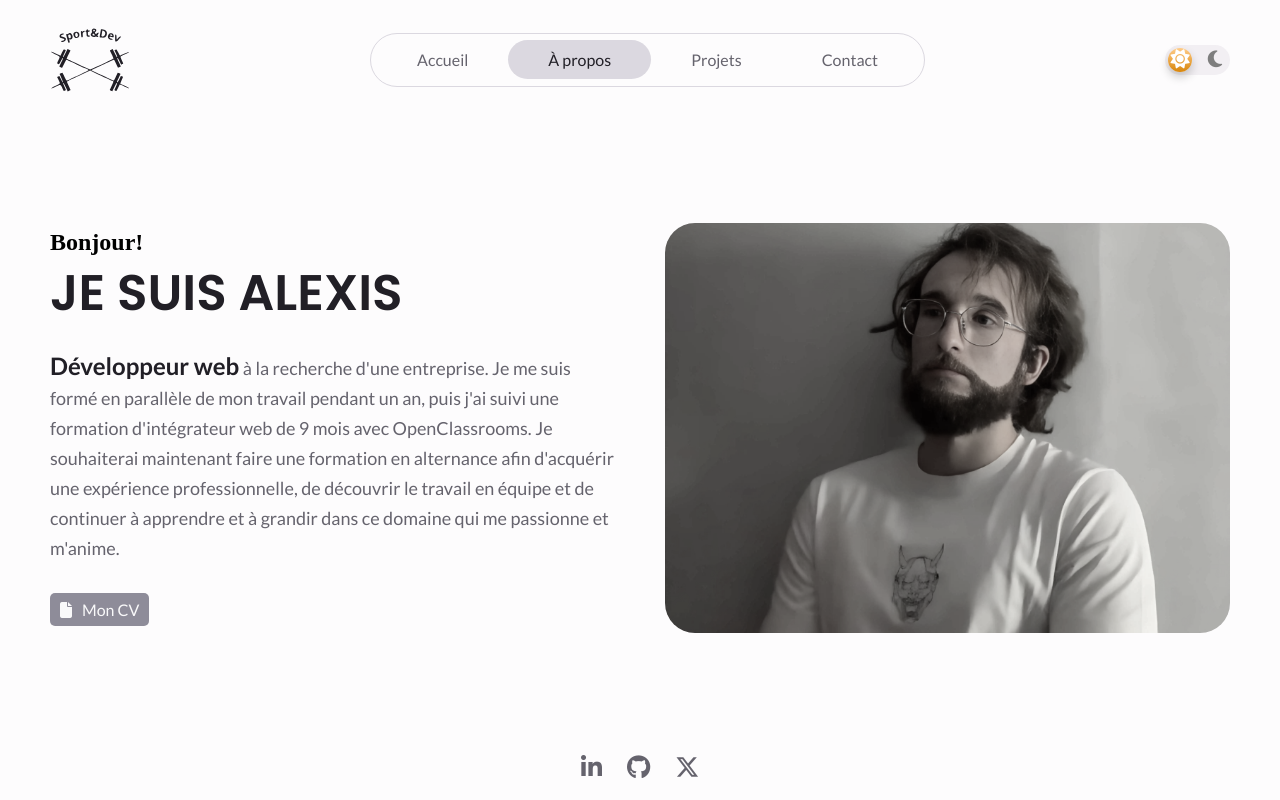
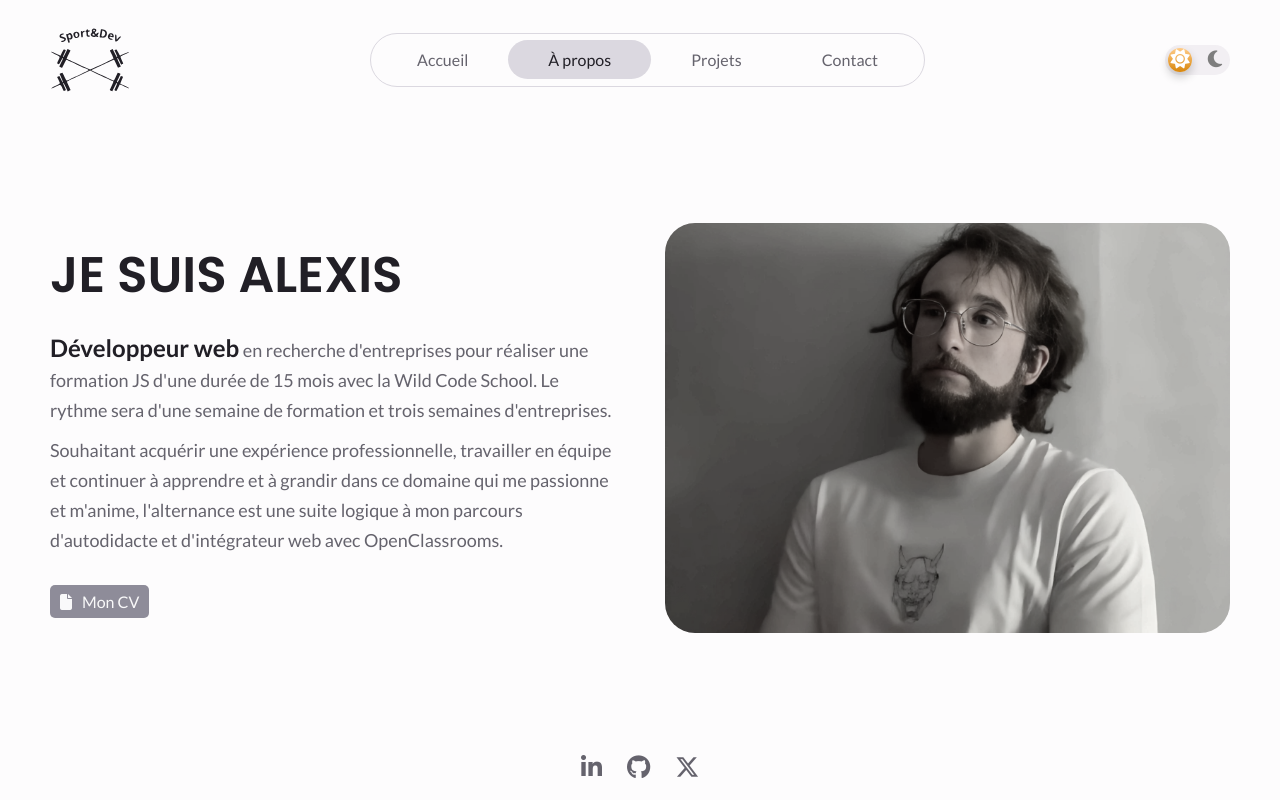
Before and after one commit to AlexDDevv/Portfolio-v3, a React (Vite) app: page /about in a window 1280 px wide. Built offline with nearby package versions, Linux system fonts and the light colour scheme.

Commit message:
Improve my presentation

```diff
--- a/src/pages/About.jsx
+++ b/src/pages/About.jsx
@@ -7,10 +7,12 @@ const About = () => {
         <main className="main-about">
             <div className="about-container">
                 <section className="about-me">
-                    <h1 className="hello">Bonjour!</h1>
-                    <h2 className='name'>Je suis Alexis</h2>
+                    <h1 className='name'>Je suis Alexis</h1>
                     <p className="description">
-                        <strong>Développeur web</strong> à la recherche d'une entreprise. Je me suis formé en parallèle de mon travail pendant un an, puis j'ai suivi une formation d'intégrateur web de 9 mois avec OpenClassrooms. Je souhaiterai maintenant faire une formation en alternance afin d'acquérir une expérience professionnelle, de découvrir le travail en équipe et de continuer à apprendre et à grandir dans ce domaine qui me passionne et m'anime.
+                        <strong>Développeur web</strong> en recherche d'entreprises pour réaliser une formation JS d'une durée de 15 mois avec la Wild Code School. Le rythme sera d'une semaine de formation et trois semaines d'entreprises.
+                    </p>
+                    <p className="description">
+                        Souhaitant acquérir une expérience professionnelle, travailler en équipe et continuer à apprendre et à grandir dans ce domaine qui me passionne et m'anime, l'alternance est une suite logique à mon parcours d'autodidacte et d'intégrateur web avec OpenClassrooms.
                     </p>
                 </section>
                 <a href="https://delporte-alexis-cv.vercel.app/" target='_blank' className='cv-link'>
```
